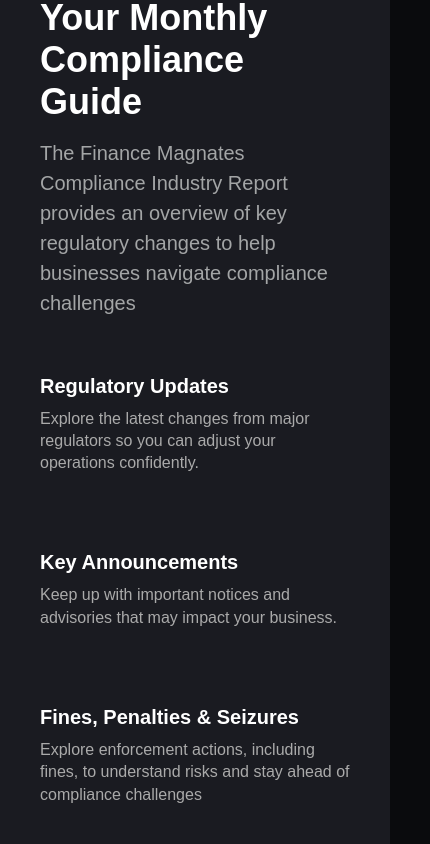
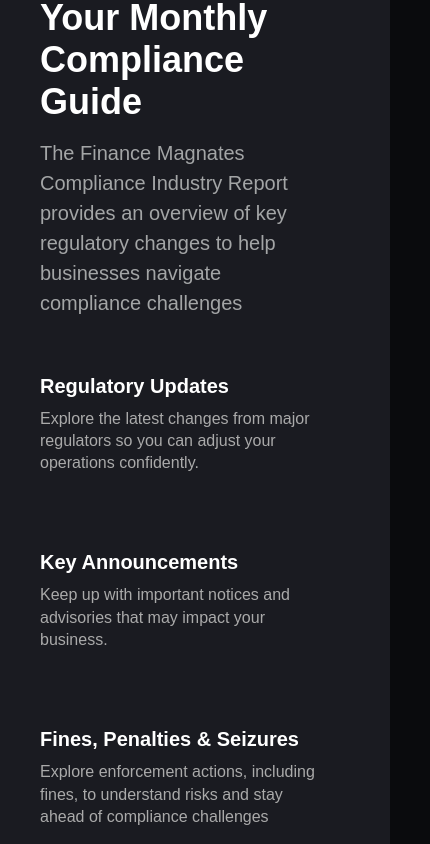
Before and after one commit to syahbes/landingPageFinance, a Vue app: page / in a window 390 px wide. Shown: the part 1140-1984 px from the top of the page, 430 px wide, since content can reach past the window. Built offline with nearby package versions, Linux system fonts and the light colour scheme.

Commit message:
mobile small fix

```diff
--- a/src/assets/base.css
+++ b/src/assets/base.css
@@ -22,5 +22,10 @@
   box-sizing: border-box;
   -webkit-font-smoothing: antialiased;
   -moz-osx-font-smoothing: grayscale;
+}
+html,
+body {
   overflow-x: hidden;
+  width: 100%;
+  position: relative;
 }
--- a/src/components/Footer.vue
+++ b/src/components/Footer.vue
@@ -274,7 +274,9 @@
     align-items: flex-start;
     text-align: left;
   }
-
+  p {
+    padding: 0 30px 0 0;
+  }
   .legal-links ul {
     flex-direction: column;
     align-items: flex-start;
```
